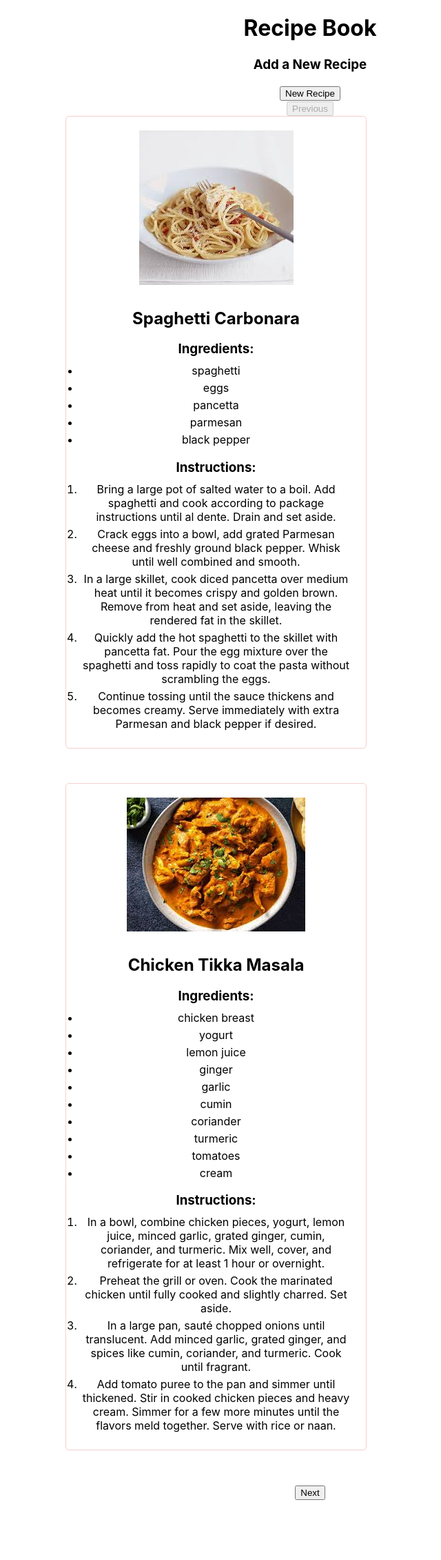
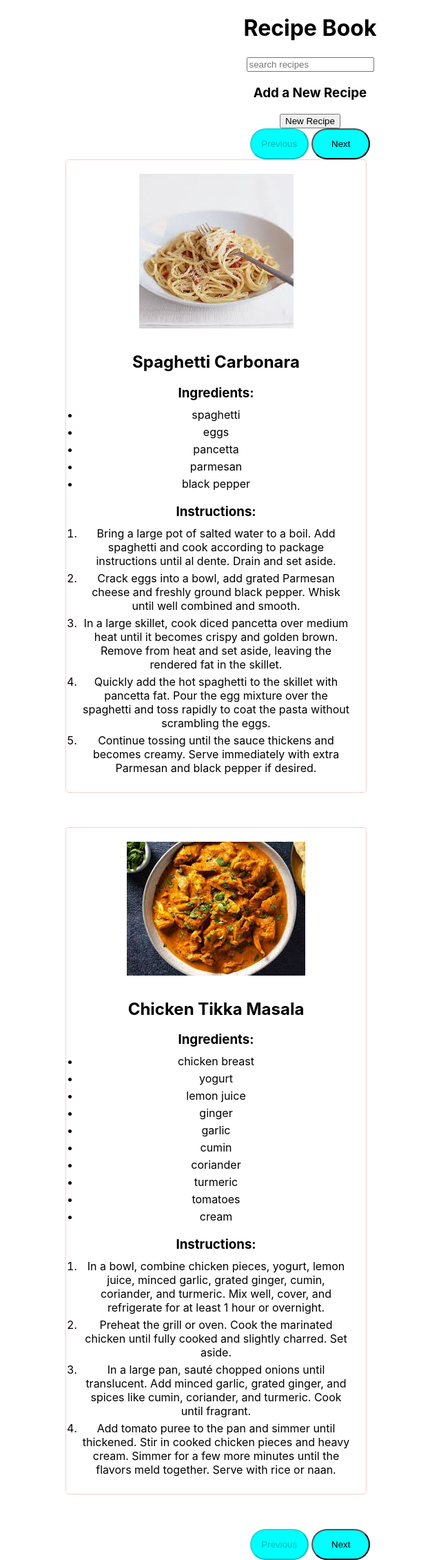
Before and after one commit to khanyajara/recipe-app, a React (Create React App) app: page / in a window 1280 px wide. Shown: the whole page at 69% size, without its empty margins (190-830 px from the left). Before the commit the page ends 2174 px from the top, so only its background shows below. Built offline with nearby package versions, Linux system fonts and the light colour scheme.

Commit message:
first push of the day

```diff
--- a/src/App.css
+++ b/src/App.css
@@ -1,3 +1,11 @@
 .app {
   text-align: center;
 }
+
+
+.btn{
+  background-color: aqua;
+  height: 45px;
+  width: 85px;
+  border-radius: 25px;
+}
--- a/src/App.js
+++ b/src/App.js
@@ -6,6 +6,7 @@ const App = () => {
   const [recipes, setRecipes] = useState([]);
   const [search, setSearch] = useState('');
   const [query, setQuery] = useState('');
+  const [filteredRecipes, setFilteredRecipes]=useState('');
   const [recipeData,setRecipeData]=useState('');
   const [recipe,setRecipe]=useState('')
   const [showForm,setShowForm]=useState('');
@@ -43,6 +44,25 @@ const App = () => {
     fetchData();
   }, []);
 
+
+  //Function to filter recipes based on search query
+  const handleSearch = (e) => {
+    const newSearchQuery = e.target.value.toLowerCase();
+    setSearch(newSearchQuery);
+
+    if (newSearchQuery){
+      //filter recipes based on search term in name or ingredients
+      const filtered = recipes.filter((recipe)=>
+      recipe.name.toLowerCase().includes(newSearchQuery)||
+      recipe.ingredients.join('').toLowerCase().includes(newSearchQuery)
+      );
+      setFilteredRecipes(filtered);
+    }else {
+      //reset to all recipes if search query is empty
+      setFilteredRecipes(recipes);
+    }
+    };
+
   // Function to get the starting index of the current page
   const indexOfFirstRecipe = (currentPage) => {
     return (currentPage - 1) * recipesPerPage;
@@ -65,7 +85,8 @@ const App = () => {
     setCurrentPage(Math.max(currentPage - 1, 1));
   };
 
-  const currentRecipes = recipes.slice(indexOfFirstRecipe(currentPage), indexOfLastRecipe(currentPage));
+  const currentRecipes = search ? filteredRecipes.slice(indexOfFirstRecipe(currentPage), indexOfLastRecipe(currentPage)) : recipes.slice(indexOfFirstRecipe(currentPage), indexOfLastRecipe(currentPage));
+
 
   if (loading) {
     return <div>Loading...</div>;
@@ -92,6 +113,9 @@ const App = () => {
   return (
     <div className="app">
       <h1>Recipe Book</h1>
+      <div className='search-bar'>
+        <input type='text' placeholder='search recipes' value={search} onChange={handleSearch}/>
+        </div>
       <div className="add-recipe">
         <h3 className="recipe-form">Add a New Recipe</h3>
         <button id="showHideButton" onClick={handleShowHideClick}>
@@ -101,20 +125,35 @@ const App = () => {
         {showForm && (
           <form onSubmit={handleSubmit}>
              <label for="recipeName" >Recipe Name:</label>
-        <input type="text" id="recipeName" name="recipeName" value={recipe.name} onChange={(e) => setRecipe({ ...recipe, name: e.target.value
+        <input type="text"
+         id="recipeName"
+          name="recipeName"
+           value={recipe.name}
+           onChange={(e) =>
+             setRecipe({ ...recipe, name: e.target.value
           })} />
           <br />
           <label for="recipeIngredients">Recipe Ingredients:</label>
-            <textarea id="recipeIngredients" name="recipeIngredients" value={recipe.ingredients} onChange={(e)=>setRecipeData({...recipe, ingredients: e.target.value})}/>
+            <textarea id="recipeIngredients"
+             name="recipeIngredients"
+              value={recipe.ingredients}
+               onChange={(e)=>
+               setRecipeData({...recipe, ingredients: e.target.value})}/>
             <br />
             <label for="recipeInstructions">Recipe Instructions:</label>
-            <textarea id="recipeInstructions" name="recipeInstructions" value={recipe.instructions} onChange={(
+            <textarea id="recipeInstructions"
+             name="recipeInstructions"
+              value={recipe.instructions}
+              onChange={(
               e) => setRecipeData({...recipe, instructions: e.target.value})}/>
               <br />
               <label for="recipeServings">Recipe Servings:</label>
-              <input type="number" id="recipeServings" name="recipeServings" value
-              ={recipe.servings} onChange={(e) => setRecipeData({...recipe, servings: e
-                .target.value})}/>
+              <input type="number"
+               id="recipeServings"
+                name="recipeServings"
+                value={recipe.servings}
+                 onChange={(e) =>
+                   setRecipeData({...recipe, servings: e.target.value})}/>
           <button type="submit" id>submit</button>
 
 
@@ -122,15 +161,20 @@ const App = () => {
         )}
       </div>
       <div className="recipes-list">
-        <button disabled={currentPage === 1} onClick={handlePrevClick}>
+        <button className='btn'  disabled={currentPage === 1} onClick={handlePrevClick}>
           Previous
+        </button>  <button className='btn' disabled={currentPage === Math.ceil(recipes.length / recipesPerPage)} onClick={handleNextClick}>
+          Next
         </button>
         {currentRecipes.map((recipe, index) => (
           <Recipe key={index} recipe={recipe} />
         ))}
-        <button disabled={currentPage === Math.ceil(recipes.length / recipesPerPage)} onClick={handleNextClick}>
+        <button className='btn'  disabled={currentPage === 1} onClick={handlePrevClick}>
+          Previous
+        </button>  <button className='btn' disabled={currentPage === Math.ceil(recipes.length / recipesPerPage)} onClick={handleNextClick}>
           Next
         </button>
+
       </div>
     </div>
   );
--- a/src/recipe.js
+++ b/src/recipe.js
@@ -10,6 +10,7 @@ const Recipe = ({ recipe }) => {
     name: '',
     ingredients: [],
     instructions: '',
+    recipeServings:'',
     // ... other fields
   });
 
```
Also changed, not shown: src/recipe.css (line endings or trailing spaces).
